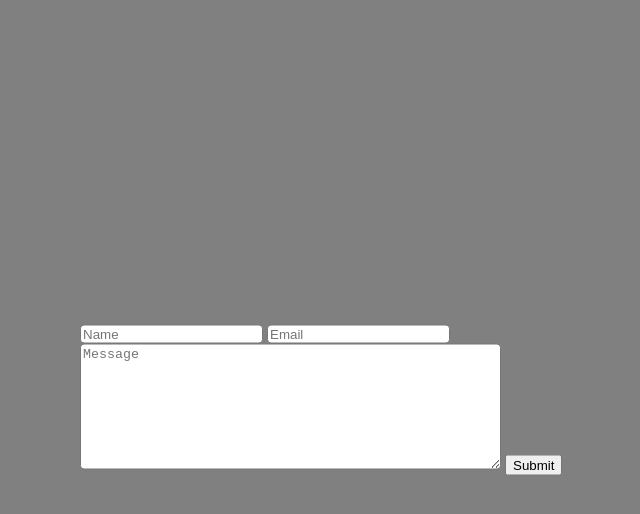
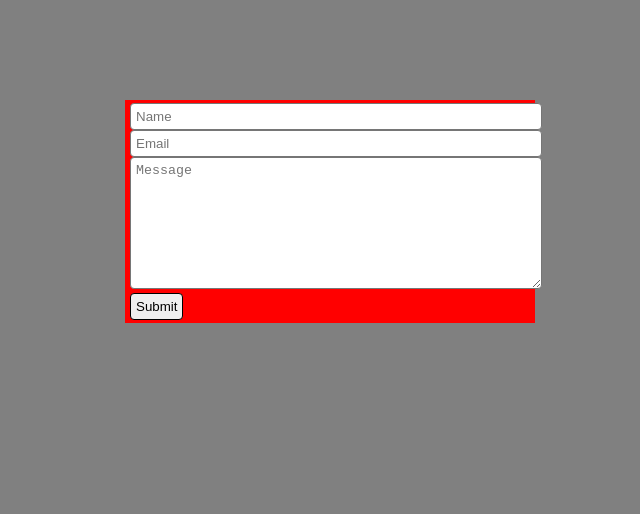
Before and after one commit to BigR0b/savvy-coders-exercises, a plain HTML site: page contact/index.html in a window 1280 px wide. Shown: the whole page, without its empty margins (310-950 px from the left). Drawn offline with Linux system fonts and the light colour scheme.

Commit message:
add working email and new css

```diff
--- a/contact/index.html
+++ b/contact/index.html
@@ -4,16 +4,16 @@
   <meta charset="UTF-8">
   <meta name="viewport" content="width=device-width, initial-scale=1.0">
   <meta http-equiv="X-UA-Compatible" content="ie=edge">
-  <title>Document</title>
+  <title>Contact</title>
   <link rel="stylesheet" href="../css/style.css">
 </head>
 <body>
-  <div class="contact">
-  <form>
-    <label for="name" class="hidden">Name:</label><input name="name" type="text" placeholder ="Name" class="round">
-    <label for="email" class="hidden">Email:</label><input name="email" type="email" placeholder ="Email" class="round">
-    <label for="message" class="hidden">Message:</label> <textarea name="message" rows="8" cols="50" placeholder ="Message" class="round"></textarea>
-    <input type="submit">
+  <div id="contact">
+  <form id="contact_form" action="https://formspree.io/thebigrb118@gmail.com" method="POST">
+    <label for="name" class="hidden">Name:</label><input name="name" type="text" placeholder ="Name" class="round text-input">
+    <label for="email" class="hidden">Email:</label><input name="email" type="email" placeholder ="Email" class="round text-input">
+    <label for="message" class="hidden">Message:</label> <textarea name="message" rows="8" cols="50" placeholder ="Message" class="round text-input"></textarea>
+    <input type="submit" class="round">
   </form>
 </div>
 </body>
--- a/css/style.css
+++ b/css/style.css
@@ -23,20 +23,23 @@ img{
 .hidden{
   display: none;
 }
-form {
-  width: 500px;
-  position: relative;
-}
+
 .round {
   -webkit-border-radius: 4px;
   -moz-border-radius: 4px;
   border-radius: 4px;
   border-width: 1px;
   border-style: solid;
+  padding: 5px 5px;
 }
-.contact{
-  position: absolute;
-top: 50%;
-left: 50%;
-transform: translate(-50%, -50%);
+#contact{
+  width: 400px;
+  margin: 0 auto;
+  margin-top: 100px;
+  padding: 3px 5px;
+  background-color: red;
 }
+#contact_form .text-input{
+  width: 100%
+
+}
```
Also changed, not shown: index.html (+1 -1 lines).
